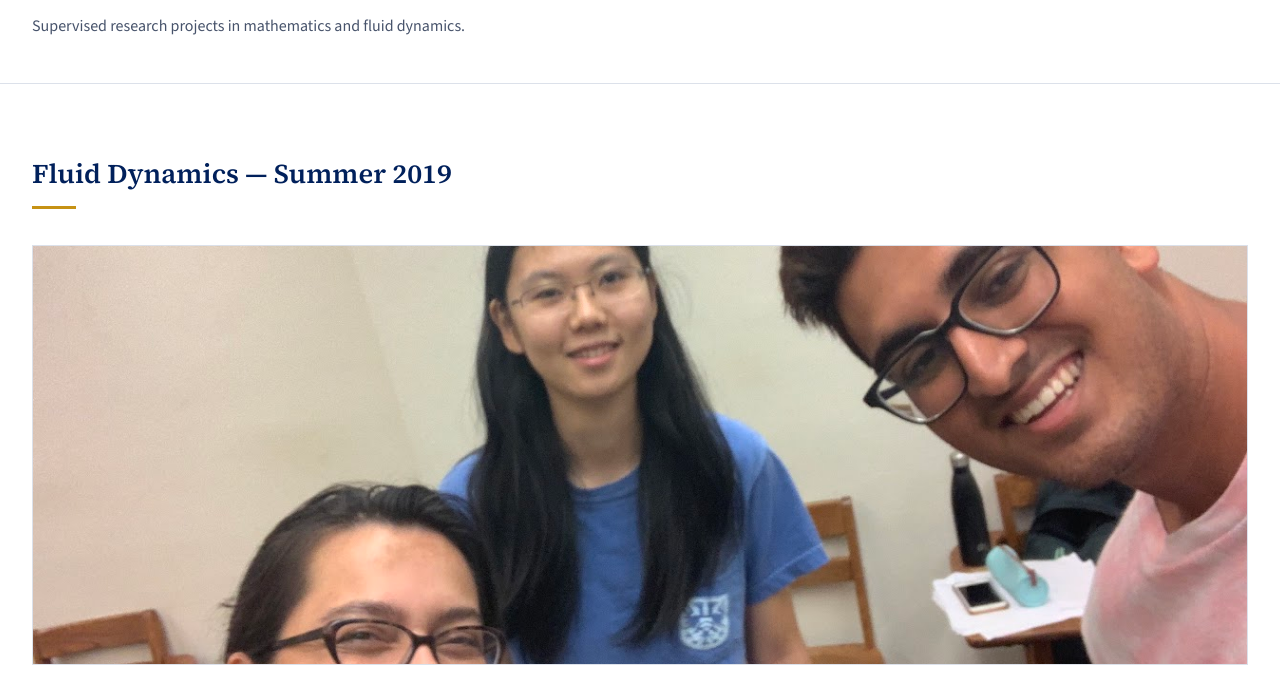
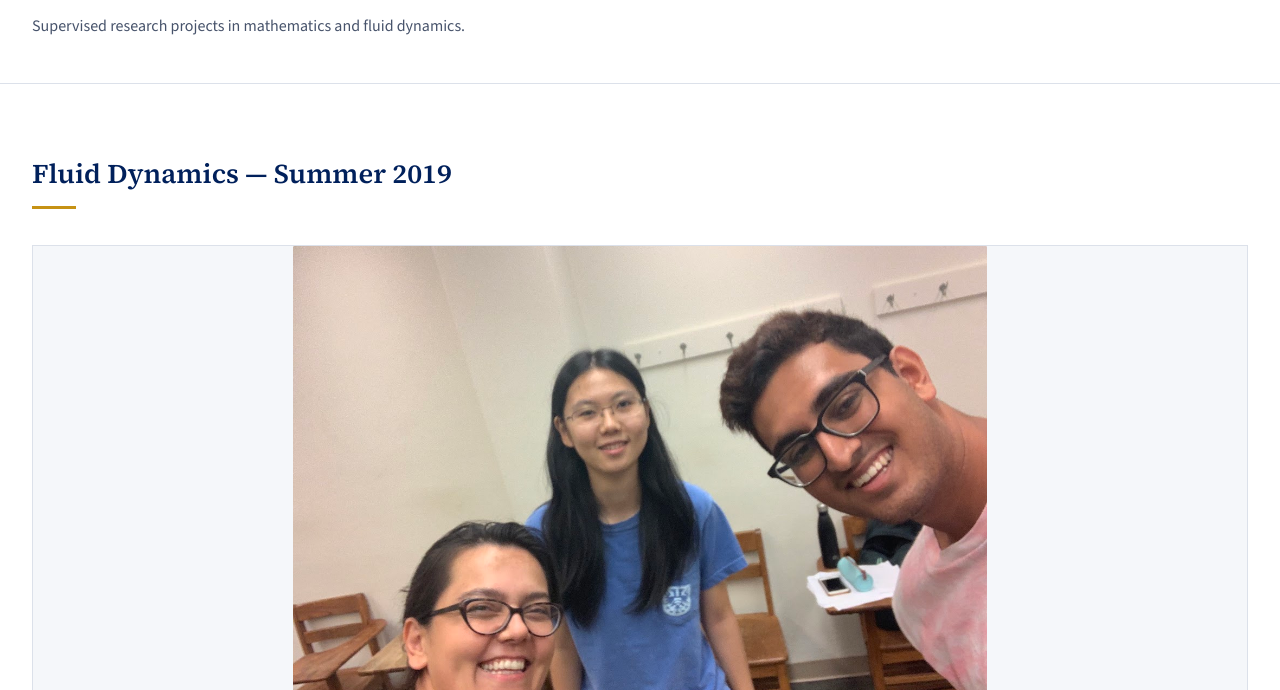
Before and after one commit to bo2-rice/betulorcan, a plain HTML site: page undergrad-research.html in a window 1280 px wide. Shown: the part 208-898 px from the top of the page. Drawn offline with nearby package versions, Linux system fonts and the light colour scheme.

Commit message:
Enhance photo-frame styles in style.css
Updated photo-frame styles to include background and center images.

```diff
--- a/style.css
+++ b/style.css
@@ -386,8 +386,8 @@
 .course-block li:first-child{ border-top:none; }
 .course-block li strong{ color:var(--text); font-weight:600; }
 
-.photo-frame{ position:relative; margin-bottom:28px; }
-.photo-frame img{ width:100%; max-height:420px; object-fit:cover; border-radius:3px; }
+.photo-frame{ position:relative; margin-bottom:28px; background:var(--bg-alt); text-align:center; }
+.photo-frame img{ width:auto; max-width:100%; max-height:520px; object-fit:contain; border-radius:3px; margin:0 auto; }
 .photo-frame::after{ content:""; position:absolute; inset:0; border:1px solid var(--border); pointer-events:none; }
 
 .note-quote{ font-size:.92rem; color:var(--text-soft); font-style:italic; margin:0 0 24px; }
```
